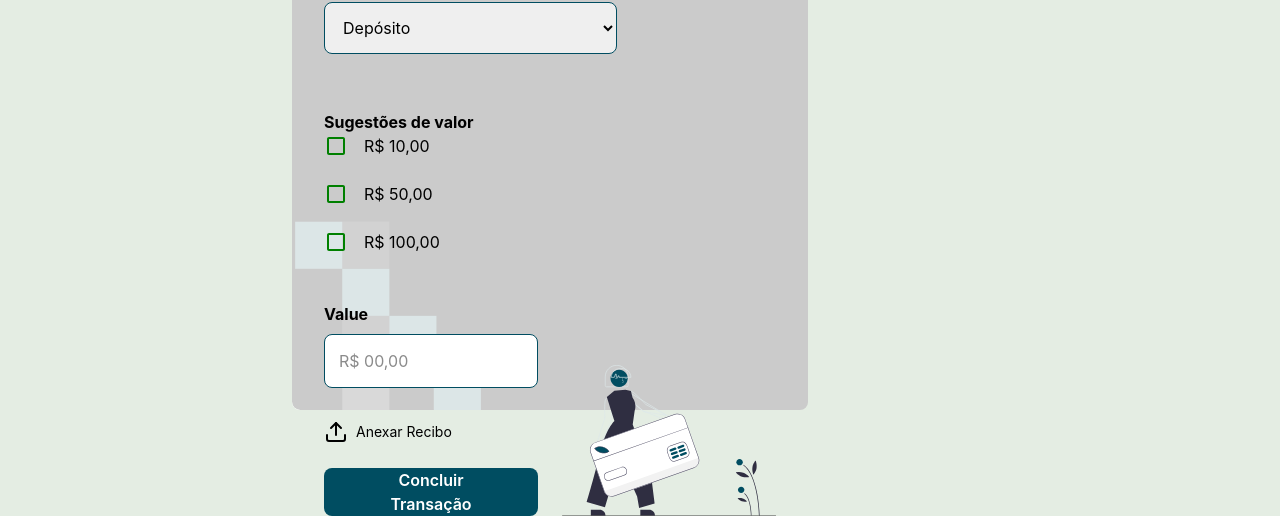
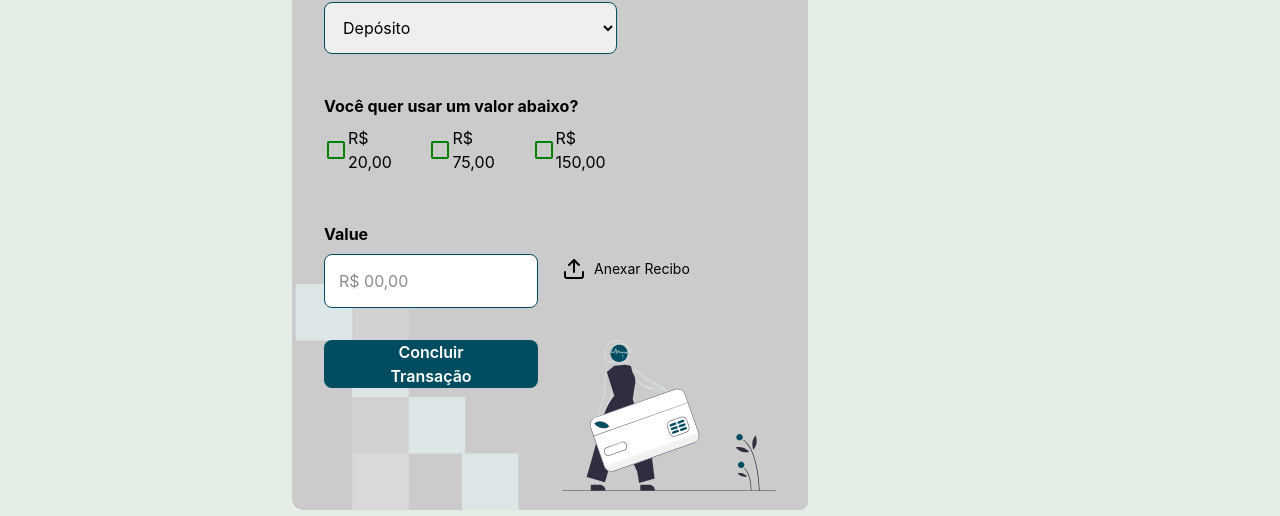
Before and after one commit to tuliooaraujoo/Grupo5, a Next.js app in the folder bytebank/: page /dashboard/inicial in a window 1280 px wide. Shown: the part 636-1152 px from the top of the page. Built offline with nearby package versions, Linux system fonts and the light colour scheme; no server answers.

Commit message:
fix: modificando as sugestões de valores para criar transações

```diff
--- a/bytebank/src/components/Forms/FormLogin/index.tsx
+++ b/bytebank/src/components/Forms/FormLogin/index.tsx
@@ -4,7 +4,7 @@ import Image from "next/image";
 import login from "../../../../public/images/illustrations/login.svg";
 import TextField from "@/components/Inputs/TextField";
 import Button from "@/components/Button";
-import useLogin from "@/hooks/UseLogin";
+import useLogin from "../../../hooks/useLogin";
 
 
 const FormLogin = () => {
--- a/bytebank/src/components/Forms/FormTransaction/index.tsx
+++ b/bytebank/src/components/Forms/FormTransaction/index.tsx
@@ -1,4 +1,132 @@
-import { useState } from "react";
+// import { useState } from "react";
+// import { FiUpload, FiFileText } from "react-icons/fi";
+// import TextField from "@/components/Inputs/TextField";
+// import Button from "@/components/Button";
+// import SelectorField from "@/components/Inputs/SelectorField";
+// import Image from "next/image";
+// import transaction from "../../../../public/images/illustrations/transaction.svg";
+// import useTransaction from "@/hooks/useTransaction";
+// import CheckboxField from "@/components/Inputs/CheckboxField";
+
+// const FormTransaction = () => {
+//   const {
+//     transactionType,
+//     setTransactionType,
+//     amount,
+//     setAmount,
+//     handleTransaction,
+//   } = useTransaction();
+
+//   const [receipt, setReceipt] = useState<File | null>(null);
+
+//   const handleFileChange = (e: React.ChangeEvent<HTMLInputElement>) => {
+//     if (e.target.files && e.target.files[0]) {
+//       setReceipt(e.target.files[0]);
+//     }
+//   };
+
+//   const handleSubmit = () => {
+//       handleTransaction(receipt);
+//   };
+
+//   return (
+//     <form
+//       className="max-h-[500px] bg-background bg-cover rounded-lg p-8 max-sm:flex max-sm:flex-col max-sm:items-center max-sm:gap-2"
+//     >
+//       <h4 className="text-xl font-bold max-sm:text-center">Nova Transação</h4>
+//       <div className="grid grid-cols-6 grid-row-3 gap-6 max-sm:flex max-sm:flex-col max-sm:items-center max-sm:gap-2">
+//         <div className="col-start-1 col-end-5 row-start-1 mt-8">
+//           <SelectorField
+//             onChange={(e: React.ChangeEvent<HTMLSelectElement>) =>
+//               setTransactionType(e.target.value as "depósito" | "transferência")
+//             }
+//             value={transactionType}
+//           />
+//         </div>
+//         <div className="col-start-1 col-end-5 row-start-2 mt-8">
+//           <h2 className="text-l font-bold max-sm:text-center">Sugestões de valor</h2>
+//           <CheckboxField
+//             id="sugestao1"
+//             label="R$ 10,00"
+//             checked= {false}
+//             onChange={(e: React.ChangeEvent<HTMLInputElement>) => setAmount("10,00")}
+//           />
+//           <CheckboxField
+//             id="sugestao2"
+//             label="R$ 50,00"
+//             checked= {false}
+//             onChange={(e: React.ChangeEvent<HTMLInputElement>) => setAmount("50,00")}
+//           />
+//           <CheckboxField
+//             id="sugestao3"
+//             label="R$ 100,00"
+//             checked= {false}
+//             onChange={(e: React.ChangeEvent<HTMLInputElement>) => setAmount("100,00")}
+//           />
+//         </div>
+//         <div className="col-start-1 col-end-4 row-start-3 row-end-4">
+//           <TextField
+//             id="Value"
+//             placeholder="R$ 00,00"
+//             value={amount}
+//             onChange={(e: React.ChangeEvent<HTMLInputElement>) => setAmount(e.target.value)}
+//             className="border-blue focus:outline-blue max-sm:w-full"
+//           />
+//         </div>
+
+//         <div className="col-start-1 col-end-4 row-start-4 row-end-5 flex items-center gap-4">
+//           <label htmlFor="receipt-upload" className="cursor-pointer flex items-center gap-2 text-blue-600">
+//             <FiUpload size={24} className="hover:text-blue-800 transition-all" />
+//             <span className="text-sm">Anexar Recibo</span>
+//           </label>
+//           <input
+//             id="receipt-upload"
+//             type="file"
+//             accept="image/*,application/pdf"
+//             onChange={handleFileChange}
+//             className="hidden"
+//           />
+
+//           {receipt && (
+//             <div className="flex items-center gap-2">
+//               {receipt.type.startsWith("image/") ? (
+//                 <Image
+//                   src={URL.createObjectURL(receipt)}
+//                   alt="Prévia do Recibo"
+//                   width={40}
+//                   height={40}
+//                   className="rounded-md border"
+//                 />
+//               ) : (
+//                 <FiFileText size={24} className="text-gray-600" />
+//               )}
+//               <span className="text-sm truncate max-w-[150px]">{receipt.name}</span>
+//             </div>
+//           )}
+//         </div>
+
+//         <div className="col-start-1 col-end-4 row-start-5 row-end-6">
+//           <Button
+//             text="Concluir Transação"
+//             className="bg-blue text-white px-10"
+//             onClick={handleSubmit}
+//           />
+//         </div>
+
+//         <div className="row-start-2 row-end-6 col-start-4 col-end-7 flex justify-end items-end">
+//           <Image
+//             src={transaction}
+//             alt="Ilustração de uma pessoa segurando um cartão gigante"
+//           />
+//         </div>
+//       </div>
+//     </form>
+//   );
+// };
+
+// export default FormTransaction;
+
+import { useState, useEffect } from "react";
 import { FiUpload, FiFileText } from "react-icons/fi";
 import TextField from "@/components/Inputs/TextField";
 import Button from "@/components/Button";
@@ -8,16 +136,23 @@ import transaction from "../../../../public/images/illustrations/transaction.svg
 import useTransaction from "@/hooks/useTransaction";
 import CheckboxField from "@/components/Inputs/CheckboxField";
 
+const fetchSuggestedAmounts = async (): Promise<string[]> => {
+
+  return ["20,00", "75,00", "150,00"];
+};
+
 const FormTransaction = () => {
-  const {
-    transactionType,
-    setTransactionType,
-    amount,
-    setAmount,
-    handleTransaction,
-  } = useTransaction();
+  const { transactionType, setTransactionType, amount, setAmount, handleTransaction } = useTransaction();
+  const [receipt, setReceipt] = useState<File | null>(null);
+  const [suggestedAmounts, setSuggestedAmounts] = useState<string[]>([]);
 
-  const [receipt, setReceipt] = useState<File | null>(null);
+  useEffect(() => {
+    const loadSuggestions = async () => {
+      const amounts = await fetchSuggestedAmounts();
+      setSuggestedAmounts(amounts);
+    };
+    loadSuggestions();
+  }, []);
 
   const handleFileChange = (e: React.ChangeEvent<HTMLInputElement>) => {
     if (e.target.files && e.target.files[0]) {
@@ -26,55 +161,46 @@ const FormTransaction = () => {
   };
 
   const handleSubmit = () => {
-      handleTransaction(receipt);
+    handleTransaction(receipt);
   };
 
   return (
-    <form
-      className="max-h-[500px] bg-background bg-cover rounded-lg p-8 max-sm:flex max-sm:flex-col max-sm:items-center max-sm:gap-2"
-    >
+    <form className="max-h-[600px] bg-background bg-cover rounded-lg p-8 max-sm:flex max-sm:flex-col max-sm:items-center max-sm:gap-2">
       <h4 className="text-xl font-bold max-sm:text-center">Nova Transação</h4>
       <div className="grid grid-cols-6 grid-row-3 gap-6 max-sm:flex max-sm:flex-col max-sm:items-center max-sm:gap-2">
-        <div className="col-start-1 col-end-5 row-start-1 mt-8">
+        <div className="col-span-4 mt-8">
           <SelectorField
-            onChange={(e: React.ChangeEvent<HTMLSelectElement>) =>
-              setTransactionType(e.target.value as "depósito" | "transferência")
-            }
+            onChange={(e) => setTransactionType(e.target.value as "depósito" | "transferência")}
             value={transactionType}
           />
         </div>
-        <div className="col-start-1 col-end-5 row-start-2 mt-8">
-          <h2 className="text-l font-bold max-sm:text-center">Sugestões de valor</h2>
-          <CheckboxField
-            id="sugestao1"
-            label="R$ 10,00"
-            checked= {false}
-            onChange={(e: React.ChangeEvent<HTMLInputElement>) => setAmount("10,00")}
-          />
-          <CheckboxField
-            id="sugestao2"
-            label="R$ 50,00"
-            checked= {false}
-            onChange={(e: React.ChangeEvent<HTMLInputElement>) => setAmount("50,00")}
-          />
-          <CheckboxField
-            id="sugestao3"
-            label="R$ 100,00"
-            checked= {false}
-            onChange={(e: React.ChangeEvent<HTMLInputElement>) => setAmount("100,00")}
-          />
+
+        <div className="col-span-4 mt-4 flex flex-col gap-2">
+          <h2 className="text-l font-bold max-sm:text-center">Você quer usar um valor abaixo?</h2>
+          <div className="flex flex-row gap-6">
+            {suggestedAmounts.map((value, index) => (
+              <CheckboxField
+                key={index}
+                id={`sugestao${index}`}
+                label={`R$ ${value}`}
+                checked={amount === value}
+                onChange={() => setAmount(value)}
+              />
+            ))}
+          </div>
         </div>
-        <div className="col-start-1 col-end-4 row-start-3 row-end-4">
+
+        <div className="col-span-3">
           <TextField
             id="Value"
             placeholder="R$ 00,00"
             value={amount}
-            onChange={(e: React.ChangeEvent<HTMLInputElement>) => setAmount(e.target.value)}
+            onChange={(e) => setAmount(e.target.value)}
             className="border-blue focus:outline-blue max-sm:w-full"
           />
         </div>
 
-        <div className="col-start-1 col-end-4 row-start-4 row-end-5 flex items-center gap-4">
+        <div className="col-span-3 flex items-center gap-4">
           <label htmlFor="receipt-upload" className="cursor-pointer flex items-center gap-2 text-blue-600">
             <FiUpload size={24} className="hover:text-blue-800 transition-all" />
             <span className="text-sm">Anexar Recibo</span>
@@ -86,7 +212,6 @@ const FormTransaction = () => {
             onChange={handleFileChange}
             className="hidden"
           />
-
           {receipt && (
             <div className="flex items-center gap-2">
               {receipt.type.startsWith("image/") ? (
@@ -98,26 +223,19 @@ const FormTransaction = () => {
                   className="rounded-md border"
                 />
               ) : (
-                <FiFileText size={24} className="text-gray-600" />
+                <FiFileText size={24} className="text-gray" />
               )}
               <span className="text-sm truncate max-w-[150px]">{receipt.name}</span>
             </div>
           )}
         </div>
 
-        <div className="col-start-1 col-end-4 row-start-5 row-end-6">
-          <Button
-            text="Concluir Transação"
-            className="bg-blue text-white px-10"
-            onClick={handleSubmit}
-          />
+        <div className="col-span-3">
+          <Button text="Concluir Transação" className="bg-blue text-white px-10" onClick={handleSubmit} />
         </div>
 
-        <div className="row-start-2 row-end-6 col-start-4 col-end-7 flex justify-end items-end">
-          <Image
-            src={transaction}
-            alt="Ilustração de uma pessoa segurando um cartão gigante"
-          />
+        <div className="col-span-3 flex justify-end items-end">
+          <Image src={transaction} alt="Ilustração de uma pessoa segurando um cartão gigante" />
         </div>
       </div>
     </form>
--- a/bytebank/src/components/Inputs/CheckboxField/index.tsx
+++ b/bytebank/src/components/Inputs/CheckboxField/index.tsx
@@ -11,7 +11,7 @@ interface CheckboxFieldProps {
 const CheckboxField = ({ id, label, checked, onChange, error }: CheckboxFieldProps) => {
     return (
         <div className="flex flex-col mb-6">
-            <div className="flex flex-row gap-4 items-center relative">
+            <div className="flex flex-row items-center relative">
                 <div
                     onClick={() => onChange?.({ target: { value: '', checked: !checked } } as React.ChangeEvent<HTMLInputElement>)}
                     className="cursor-pointer"
```
